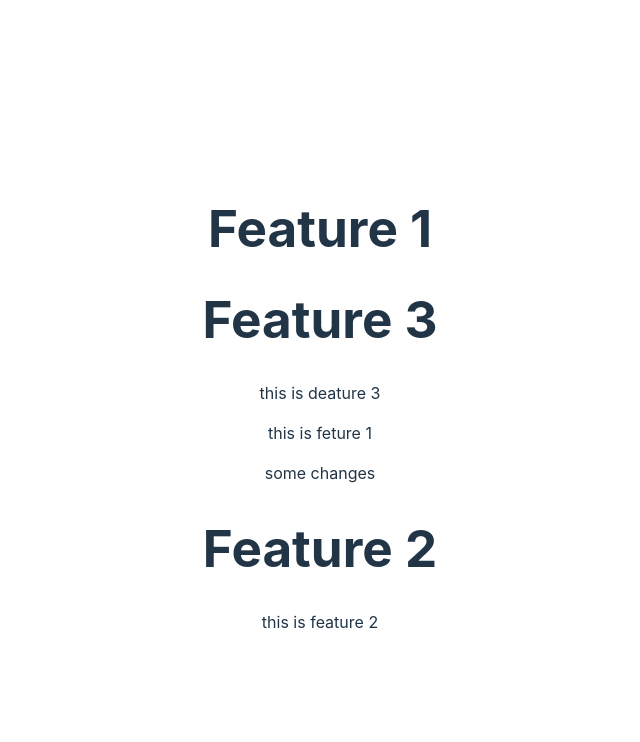
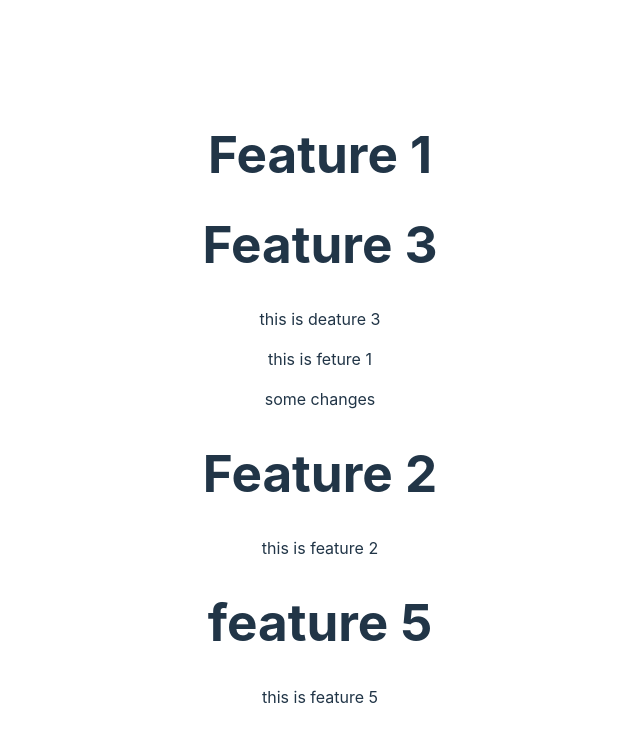
Before and after one commit to rohanvaseta/practice-git, a React (Vite) app: page / in a window 1280 px wide. Shown: the top 742 px of the page, without its empty margins (320-960 px from the left). Built offline with nearby package versions, Linux system fonts and the light colour scheme.

Commit message:
First commit in featare 5

```diff
--- a/src/App.jsx
+++ b/src/App.jsx
@@ -11,6 +11,8 @@ function App() {
       <span>some changes</span>
       <h1>Feature 2</h1>
       <span>this is feature 2</span>
+      <h1>feature 5</h1>
+      <span>this is feature 5</span>
     </>
   )
 }
```
